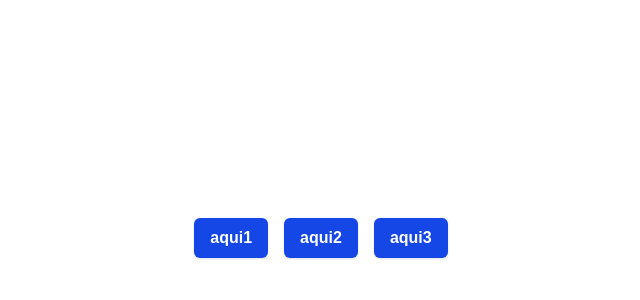
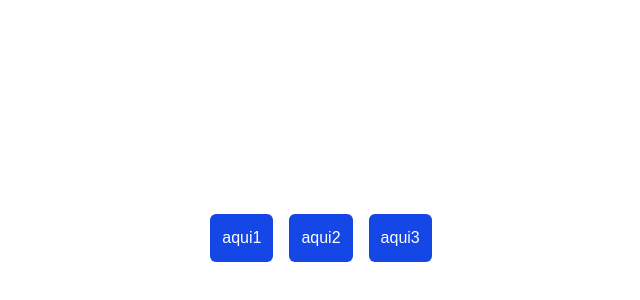
Before and after one commit to joaodlouro/React-Type-docs, a Next.js app: page / in a window 1280 px wide. Shown: the part 162-462 px from the top of the page, without its empty margins (319-959 px from the left). Built offline with nearby package versions, Linux system fonts and the light colour scheme.

Commit message:
onClick button

```diff
--- a/src/app/components/CustomButton.tsx
+++ b/src/app/components/CustomButton.tsx
@@ -4,10 +4,16 @@ type Props = {
 };
 
 export const CustomButton = ({ label, onClick }: Props) => {
+  const handleClick = () => {
+    //alguma coisa
+    onClick(); // chama a função
+    //depois alguma
+  };
+
   return (
     <button
-      onClick={onClick}
-      className="px-4 py-2 bg-blue-700 hover:bg-blue-800 text-white font-semibold rounded-md shadow transition duration-200"
+      onClick={handleClick}
+      className="p-3 rounded-md text-white bg-blue-700 hover:bg-blue-800 transition"
     >
       {label}
     </button>
```
